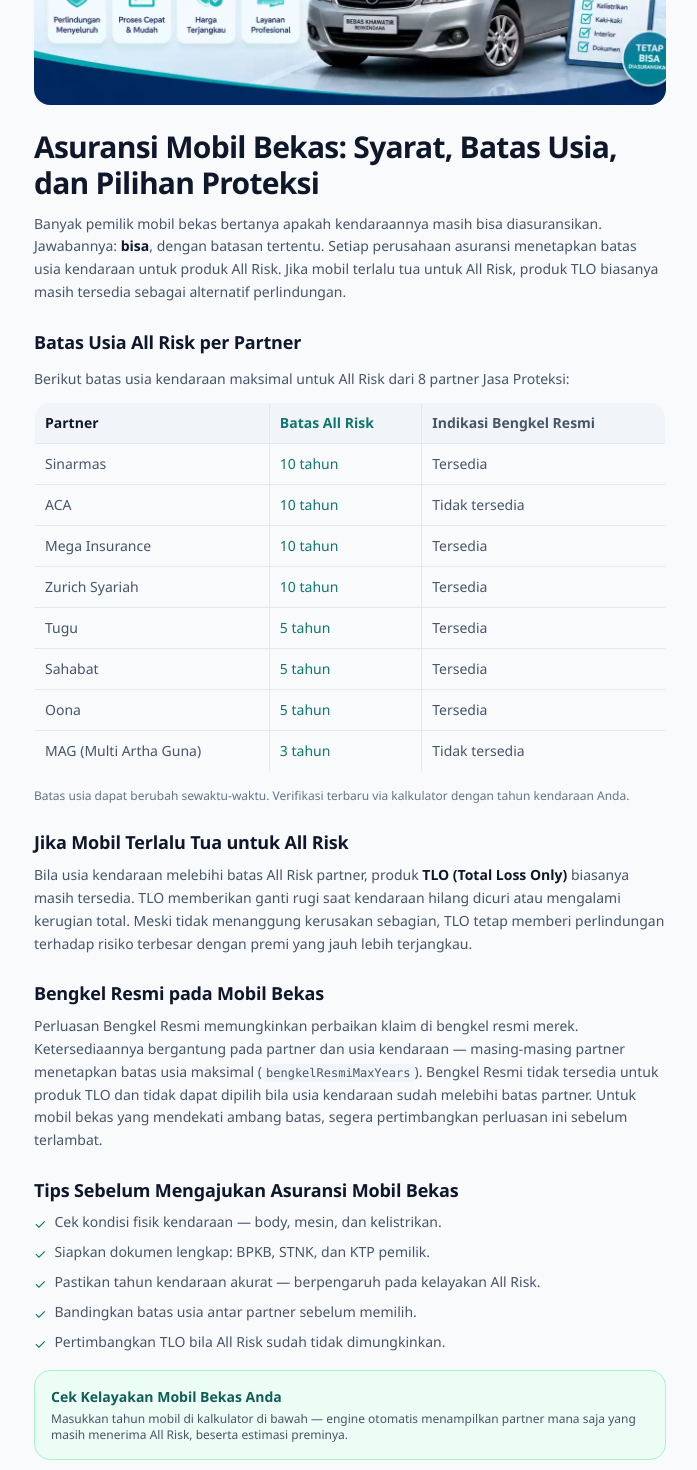
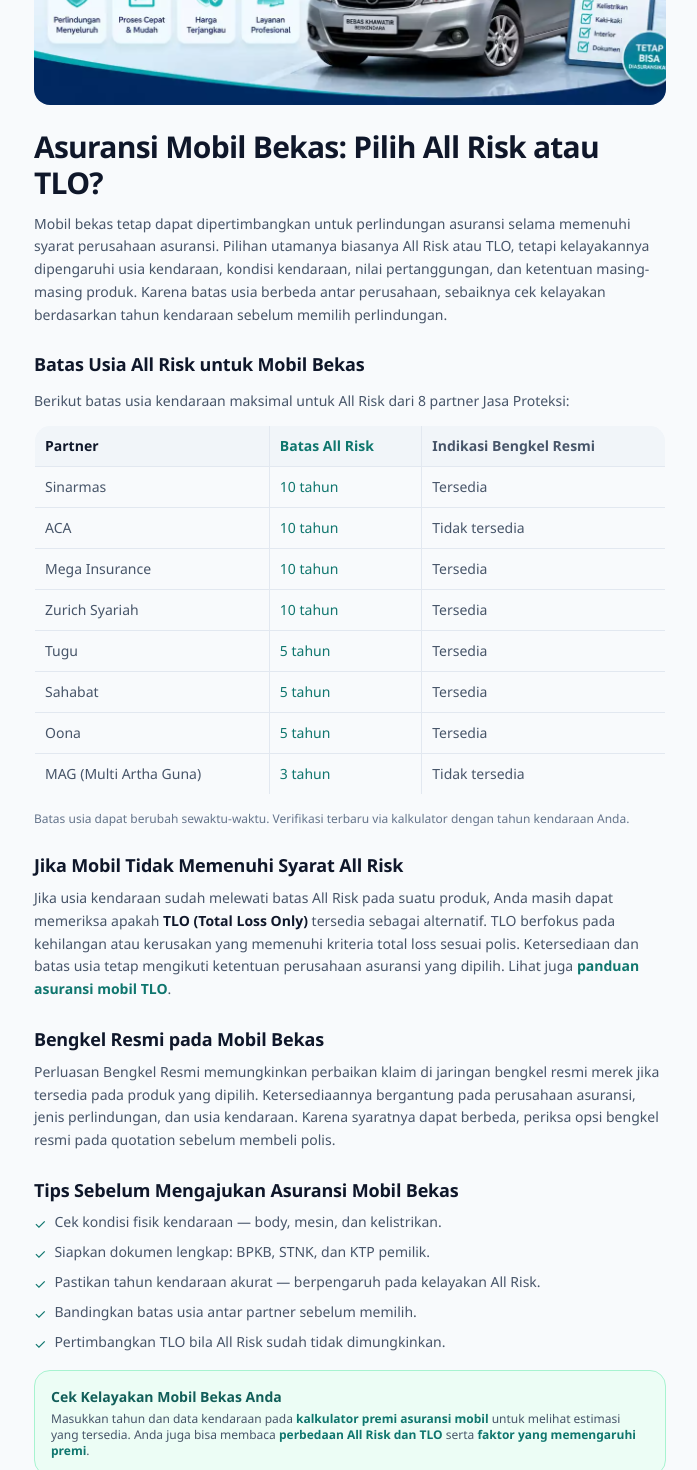
Before and after one commit to abuauf4/Jasa-proteksi, a Next.js app: page /asuransi-mobil-bekas in a window 1280 px wide. Shown: the part 380-1850 px from the top of the page, without its empty margins (290-987 px from the left). Built offline with nearby package versions, Linux system fonts and the light colour scheme; no server answers; the database is empty.

Commit message:
seo: focus used car insurance intent

```diff
--- a/src/app/asuransi-mobil-bekas/page.tsx
+++ b/src/app/asuransi-mobil-bekas/page.tsx
@@ -7,13 +7,13 @@ export const revalidate = 3600;
 const SITE_URL = process.env.NEXT_PUBLIC_SITE_URL || "https://jasaproteksi.com";
 
 export const metadata: Metadata = {
-  title: "Asuransi Mobil Bekas: Syarat, Batas Usia, dan Pilihan Proteksi",
+  title: "Asuransi Mobil Bekas: All Risk atau TLO?",
   description:
-    "Panduan asuransi mobil bekas: batas usia All Risk per partner (Sinarmas, ACA, Mega, Zurich, Tugu, Sahabat, Oona, MAG), opsi TLO, ketersediaan bengkel resmi, dan tips sebelum mengajukan.",
+    "Panduan asuransi mobil bekas: pilihan All Risk atau TLO, batas usia kendaraan, faktor premi, bengkel resmi, dan cara cek estimasi sesuai mobil Anda.",
   alternates: { canonical: `${SITE_URL}/asuransi-mobil-bekas` },
   openGraph: {
-    title: "Asuransi Mobil Bekas: Syarat, Batas Usia, dan Pilihan Proteksi",
-    description: "Batas usia All Risk per partner, opsi TLO, bengkel resmi, dan tips asuransi mobil bekas.",
+    title: "Asuransi Mobil Bekas: All Risk atau TLO?",
+    description: "Panduan memilih All Risk atau TLO untuk mobil bekas, batas usia kendaraan, faktor premi, dan estimasi biaya.",
     url: `${SITE_URL}/asuransi-mobil-bekas`,
     type: "article",
     images: [{ url: "/asuransi-mobil-bekas.webp", width: 1200, height: 630 }],
@@ -24,9 +24,9 @@ export default async function Page() {
   const { initialSettings, initialHero } = await getArticleSettings();
 
   const faqs = [
-    { q: "Mobil 15 tahun bisa diasuransikan?", a: "Untuk All Risk, mobil berusia 15 tahun sudah melebihi batas maksimal seluruh partner kami (tertinggi 10 tahun). Namun Anda masih bisa mengambil perlindungan TLO yang umumnya menerima kendaraan dengan usia lebih panjang. Cek via kalkulator dengan tahun kendaraan Anda." },
+    { q: "Mobil bekas masih bisa diasuransikan?", a: "Bisa selama memenuhi syarat produk dan perusahaan asuransi. Usia kendaraan, kondisi, nilai pertanggungan, serta pilihan All Risk atau TLO akan memengaruhi kelayakan. Cek menggunakan tahun kendaraan Anda untuk melihat opsi yang tersedia." },
     { q: "Apakah perlu survey kendaraan?", a: "Untuk kendaraan berusia lanjut atau bernilai tinggi, partner asuransi dapat meminta survey kondisi kendaraan sebelum menerbitkan polis. Hal ini untuk memastikan kondisi aktual kendaraan sesuai dengan nilai pertanggungan." },
-    { q: "Berapa batas maksimal All Risk?", a: "Batas tertinggi All Risk di antara partner Jasa Proteksi adalah 10 tahun (Sinarmas, ACA, Mega, Zurich Syariah). Tugu, Sahabat, dan Oona menerima hingga 5 tahun, sedangkan MAG paling ketat di 3 tahun. Bila usia mobil melebihi batas, opsi yang tersedia adalah TLO." },
+    { q: "Apakah semua mobil bekas bisa memakai All Risk?", a: "Tidak selalu. Setiap perusahaan asuransi dapat menetapkan batas usia dan syarat kendaraan yang berbeda untuk All Risk. Jika tidak memenuhi syarat, cek apakah TLO atau produk lain tersedia." },
   ];
 
   const related = [
@@ -46,16 +46,17 @@ export default async function Page() {
       relatedArticles={related}
     >
       <h1 className="text-2xl sm:text-3xl font-extrabold text-[#0F172A] tracking-tight mb-3">
-        Asuransi Mobil Bekas: Syarat, Batas Usia, dan Pilihan Proteksi
+        Asuransi Mobil Bekas: Pilih All Risk atau TLO?
       </h1>
 
       <p className="text-sm text-[#475569] leading-relaxed mb-6">
-        Banyak pemilik mobil bekas bertanya apakah kendaraannya masih bisa diasuransikan. Jawabannya: <strong className="text-[#0F172A]">bisa</strong>,
-        dengan batasan tertentu. Setiap perusahaan asuransi menetapkan batas usia kendaraan untuk produk All Risk.
-        Jika mobil terlalu tua untuk All Risk, produk TLO biasanya masih tersedia sebagai alternatif perlindungan.
+        Mobil bekas tetap dapat dipertimbangkan untuk perlindungan asuransi selama memenuhi syarat perusahaan
+        asuransi. Pilihan utamanya biasanya All Risk atau TLO, tetapi kelayakannya dipengaruhi usia kendaraan,
+        kondisi kendaraan, nilai pertanggungan, dan ketentuan masing-masing produk. Karena batas usia berbeda
+        antar perusahaan, sebaiknya cek kelayakan berdasarkan tahun kendaraan sebelum memilih perlindungan.
       </p>
 
-      <h2 className="text-lg font-bold text-[#0F172A] mt-6 mb-3">Batas Usia All Risk per Partner</h2>
+      <h2 className="text-lg font-bold text-[#0F172A] mt-6 mb-3">Batas Usia All Risk untuk Mobil Bekas</h2>
       <p className="text-sm text-[#475569] leading-relaxed mb-3">
         Berikut batas usia kendaraan maksimal untuk All Risk dari 8 partner Jasa Proteksi:
       </p>
@@ -84,19 +85,22 @@ export default async function Page() {
         Batas usia dapat berubah sewaktu-waktu. Verifikasi terbaru via kalkulator dengan tahun kendaraan Anda.
       </p>
 
-      <h2 className="text-lg font-bold text-[#0F172A] mt-6 mb-2">Jika Mobil Terlalu Tua untuk All Risk</h2>
+      <h2 className="text-lg font-bold text-[#0F172A] mt-6 mb-2">Jika Mobil Tidak Memenuhi Syarat All Risk</h2>
       <p className="text-sm text-[#475569] leading-relaxed mb-4">
-        Bila usia kendaraan melebihi batas All Risk partner, produk <strong className="text-[#0F172A]">TLO (Total Loss Only)</strong> biasanya masih tersedia.
-        TLO memberikan ganti rugi saat kendaraan hilang dicuri atau mengalami kerugian total. Meski tidak menanggung
-        kerusakan sebagian, TLO tetap memberi perlindungan terhadap risiko terbesar dengan premi yang jauh lebih terjangkau.
+        Jika usia kendaraan sudah melewati batas All Risk pada suatu produk, Anda masih dapat memeriksa apakah
+        <strong className="text-[#0F172A]"> TLO (Total Loss Only)</strong> tersedia sebagai alternatif. TLO berfokus
+        pada kehilangan atau kerusakan yang memenuhi kriteria total loss sesuai polis. Ketersediaan dan batas usia
+        tetap mengikuti ketentuan perusahaan asuransi yang dipilih. Lihat juga{" "}
+        <a href="/asuransi-mobil-tlo" className="font-semibold text-[#0F766E] hover:underline">
+          panduan asuransi mobil TLO
+        </a>.
       </p>
 
       <h2 className="text-lg font-bold text-[#0F172A] mt-6 mb-2">Bengkel Resmi pada Mobil Bekas</h2>
       <p className="text-sm text-[#475569] leading-relaxed mb-4">
-        Perluasan Bengkel Resmi memungkinkan perbaikan klaim di bengkel resmi merek. Ketersediaannya bergantung
-        pada partner dan usia kendaraan — masing-masing partner menetapkan batas usia maksimal (<code className="text-xs bg-[#F1F5F9] px-1 py-0.5 rounded">bengkelResmiMaxYears</code>).
-        Bengkel Resmi tidak tersedia untuk produk TLO dan tidak dapat dipilih bila usia kendaraan sudah melebihi batas partner.
-        Untuk mobil bekas yang mendekati ambang batas, segera pertimbangkan perluasan ini sebelum terlambat.
+        Perluasan Bengkel Resmi memungkinkan perbaikan klaim di jaringan bengkel resmi merek jika tersedia pada
+        produk yang dipilih. Ketersediaannya bergantung pada perusahaan asuransi, jenis perlindungan, dan usia
+        kendaraan. Karena syaratnya dapat berbeda, periksa opsi bengkel resmi pada quotation sebelum membeli polis.
       </p>
 
       <h2 className="text-lg font-bold text-[#0F172A] mt-6 mb-2">Tips Sebelum Mengajukan Asuransi Mobil Bekas</h2>
@@ -111,8 +115,18 @@ export default async function Page() {
       <div className="rounded-xl bg-[#ECFDF5] border border-[#A7F3D0] p-4 mb-4">
         <p className="text-sm font-semibold text-[#115E59] mb-1">Cek Kelayakan Mobil Bekas Anda</p>
         <p className="text-xs text-[#475569]">
-          Masukkan tahun mobil di kalkulator di bawah — engine otomatis menampilkan partner mana saja yang masih
-          menerima All Risk, beserta estimasi preminya.
+          Masukkan tahun dan data kendaraan pada{" "}
+          <a href="/cek-premi" className="font-semibold text-[#0F766E] hover:underline">
+            kalkulator premi asuransi mobil
+          </a>{" "}
+          untuk melihat estimasi yang tersedia. Anda juga bisa membaca{" "}
+          <a href="/perbedaan-all-risk-dan-tlo" className="font-semibold text-[#0F766E] hover:underline">
+            perbedaan All Risk dan TLO
+          </a>{" "}
+          serta{" "}
+          <a href="/faktor-premi-asuransi-mobil" className="font-semibold text-[#0F766E] hover:underline">
+            faktor yang memengaruhi premi
+          </a>.
         </p>
       </div>
     </ArticleShell>
```
